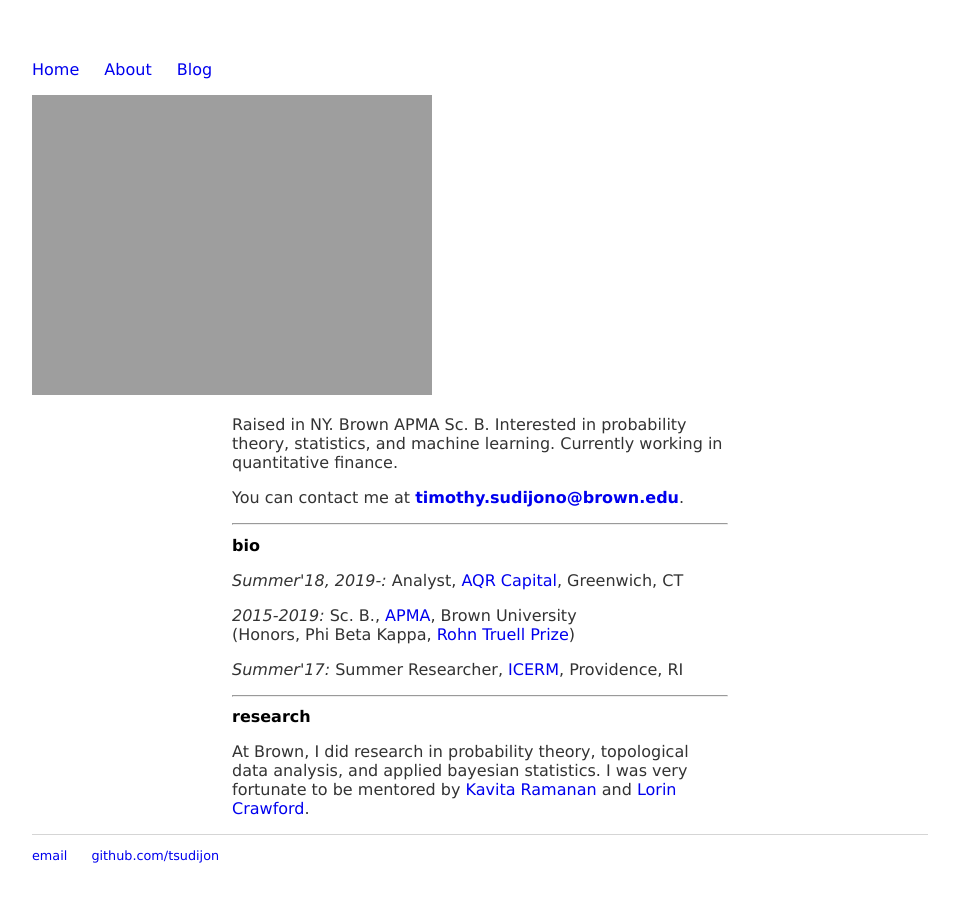
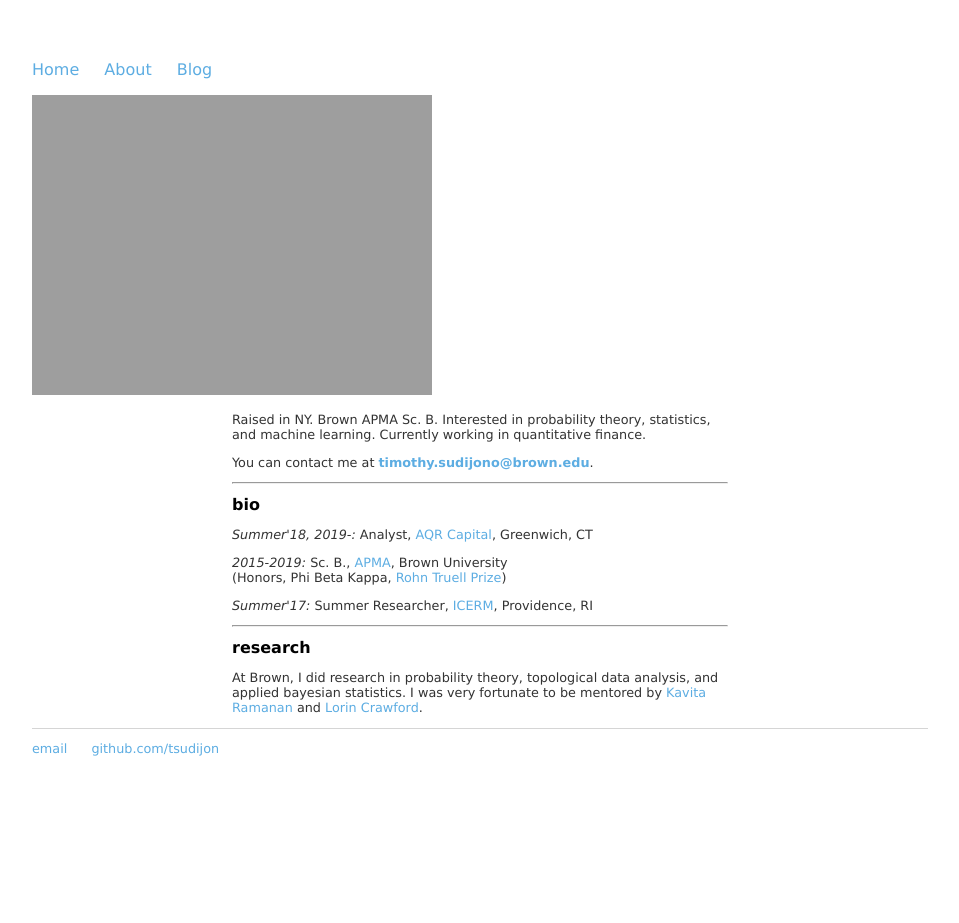
Before and after one commit to tsudijon/tsudijon.github.io, a Jekyll site: the page built from index.html, in a window 1280 px wide. Shown: the whole page, without its empty margins (160-1119 px from the left). Built offline with Jekyll 4.4.1, drawn with Linux system fonts in a browser that asks for light colours; after the commit the page ends 900 px from its top, so only the background shows below that.

Commit message:
Updated css

```diff
--- a/css/main.css
+++ b/css/main.css
@@ -14,6 +14,7 @@ nav ul li, footer ul li {
 }
 a {
     text-decoration: none;
+    color: #5DADE2;
 }
 a:hover {
     text-decoration: underline;
@@ -29,7 +30,7 @@ h1 {
 p {
     margin-right: 200px;
     margin-left: 200px;
-    font-size: 1.0em;
+    font-size: 0.8em;
     color: #333;
     font-family:"Lucida Sans Unicode", "Lucida Grande", sans-serif;
 }
```
